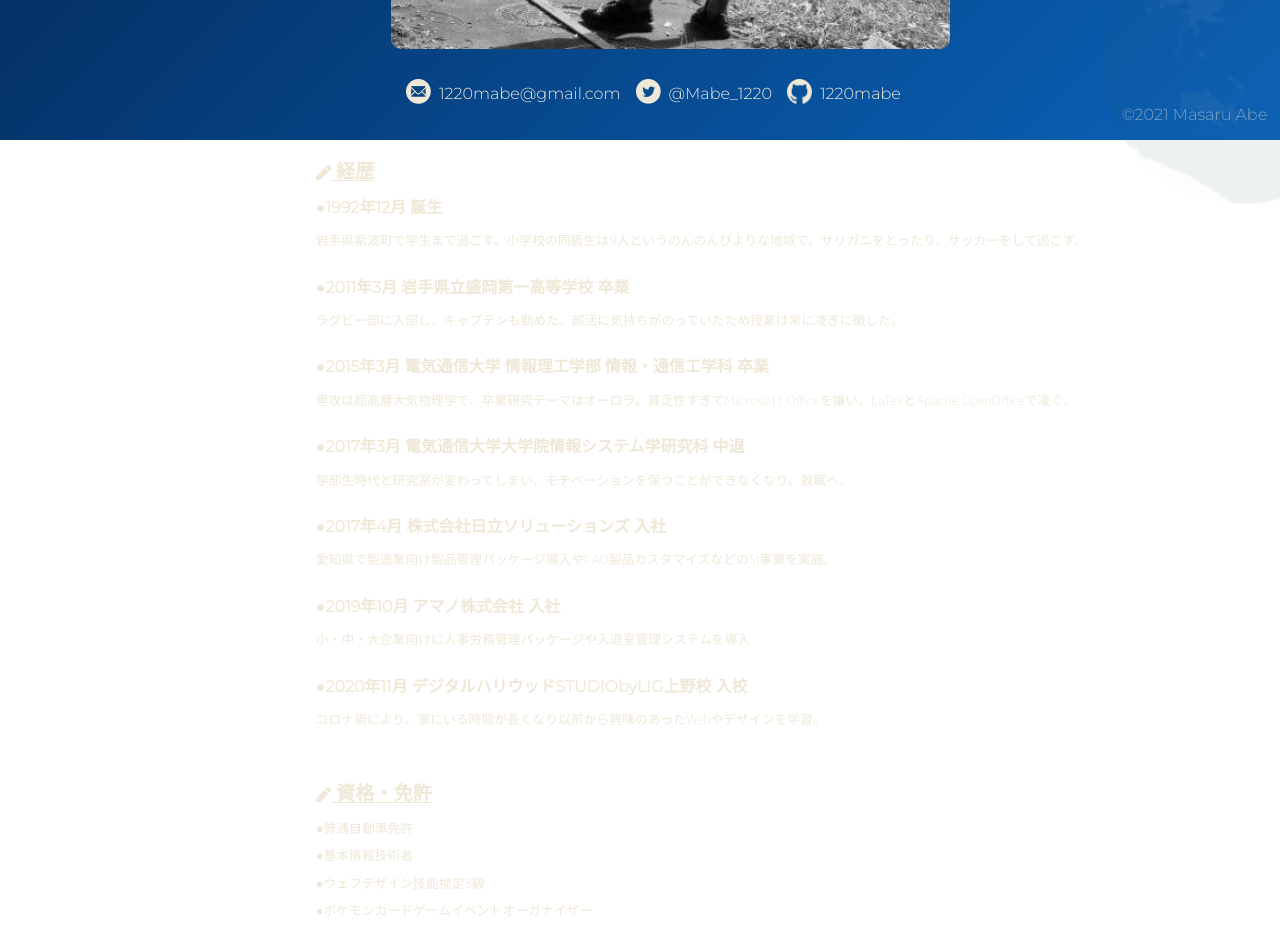
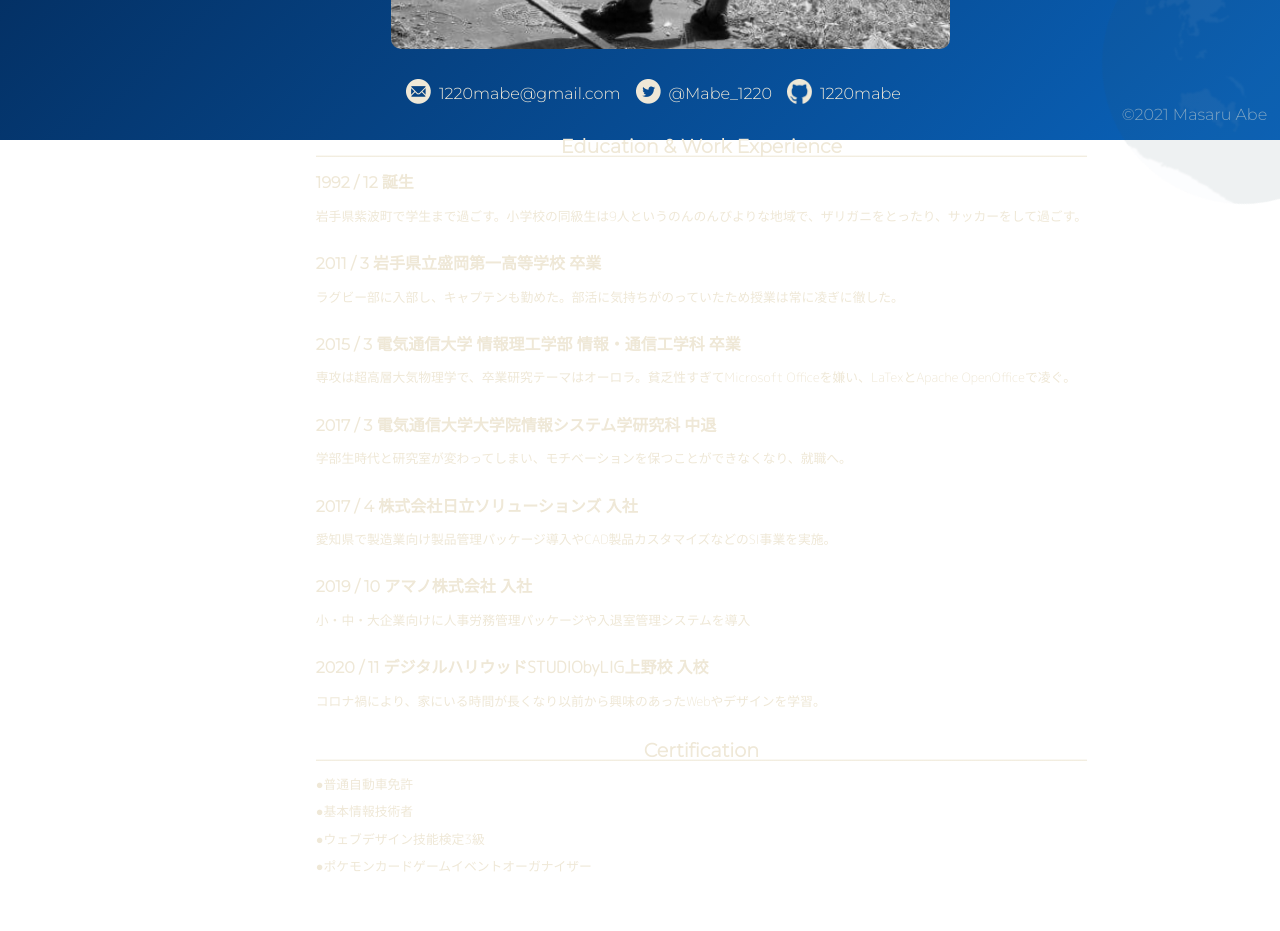
Before and after one commit to 1220mabe/portfolio, a Vue app: page /about in a window 1280 px wide. Shown: the part 660-1591 px from the top of the page. After the commit the page ends 1547 px from the top, so only its background shows below. Built offline with nearby package versions, Linux system fonts and the light colour scheme; what vue-kinesis, vue-particles, vue-typer would draw is missing.

Commit message:
Update About.vue

```diff
--- a/src/pages/About.vue
+++ b/src/pages/About.vue
@@ -21,24 +21,24 @@
       </div>
       </div>
       <div class="me">
-        <h2><font-awesome-icon icon="pen" class="icon" /> 経歴</h2>
-        <h3>●1992年12月 誕生</h3>
+        <h2>Education & Work Experience</h2>
+        <h3>1992 / 12 <p style="display:inline;">誕生</p></h3>
         <p class="text">岩手県紫波町で学生まで過ごす。小学校の同級生は9人というのんのんびよりな地域で、ザリガニをとったり、サッカーをして過ごす。<br><br></p>
 
-        <h3>●2011年3月 岩手県立盛岡第一高等学校 卒業</h3>
+        <h3>2011 / 3 <p style="display:inline;">岩手県立盛岡第一高等学校 卒業</p></h3>
         <p class="text">ラグビー部に入部し、キャプテンも勤めた。部活に気持ちがのっていたため授業は常に凌ぎに徹した。<br><br></p>
 
-        <h3>●2015年3月 電気通信大学 情報理工学部 情報・通信工学科 卒業</h3>
+        <h3>2015 / 3 <p style="display:inline;">電気通信大学 情報理工学部 情報・通信工学科 卒業 </p></h3>
         <p class="text">専攻は超高層大気物理学で、卒業研究テーマはオーロラ。貧乏性すぎてMicrosoft Officeを嫌い、LaTexとApache OpenOfficeで凌ぐ。<br><br></p>
-        <h3>●2017年3月 電気通信大学大学院情報システム学研究科 中退</h3>
+        <h3>2017 / 3 <p style="display:inline;">電気通信大学大学院情報システム学研究科 中退</p></h3>
         <p class="text">学部生時代と研究室が変わってしまい、モチベーションを保つことができなくなり、就職へ。<br><br></p>
-        <h3>●2017年4月 株式会社日立ソリューションズ 入社</h3>
+        <h3>2017 / 4 <p style="display:inline;">株式会社日立ソリューションズ 入社</p></h3>
         <p class="text">愛知県で製造業向け製品管理パッケージ導入やCAD製品カスタマイズなどのSI事業を実施。<br><br></p>
-        <h3>●2019年10月 アマノ株式会社 入社</h3>
+        <h3>2019 / 10  <p style="display:inline;">アマノ株式会社 入社</p></h3>
         <p class="text">小・中・大企業向けに人事労務管理パッケージや入退室管理システムを導入<br><br></p>
-        <h3>●2020年11月 デジタルハリウッドSTUDIObyLIG上野校 入校</h3>
+        <h3>2020 / 11 <p style="display:inline;">デジタルハリウッドSTUDIObyLIG上野校 入校</p></h3>
         <p class="text">コロナ禍により、家にいる時間が長くなり以前から興味のあったWebやデザインを学習。<br><br></p>
-        <h2><font-awesome-icon icon="pen" class="icon" /> 資格・免許</h2>
+        <h2>Certification</h2>
         <p class="text">●普通自動車免許</p>
         <p class="text">●基本情報技術者</p>
         <p class="text">●ウェブデザイン技能検定3級</p>
@@ -89,7 +89,17 @@ p.photo img {
 
 
 .about h2{
-  text-decoration: underline solid  #EFE8D7;
+  background:linear-gradient(transparent 90%, #EFE8D7 100%);
+  font-weight: 800;
+}
+
+.about h3{
+  font-size: 0.95rem;
+  font-weight: 800;
+}
+
+.about h3 p{
+  font-family: 'M PLUS Rounded 1c', sans-serif;
 }
 
 .about .text{
@@ -213,6 +223,7 @@ p.photo img {
 
   .about h2{
     font-size: 1.2rem;
+    text-align: center;
   }
 
   .about h3{
@@ -238,6 +249,12 @@ p.photo img {
     width: 300px;
     height: 300px;
   }
+  .about h2{
+text-align: center;
+  }
+  .about h3{
+    font-size: 0.9rem;
+  }
 }
 
 </style>
```
